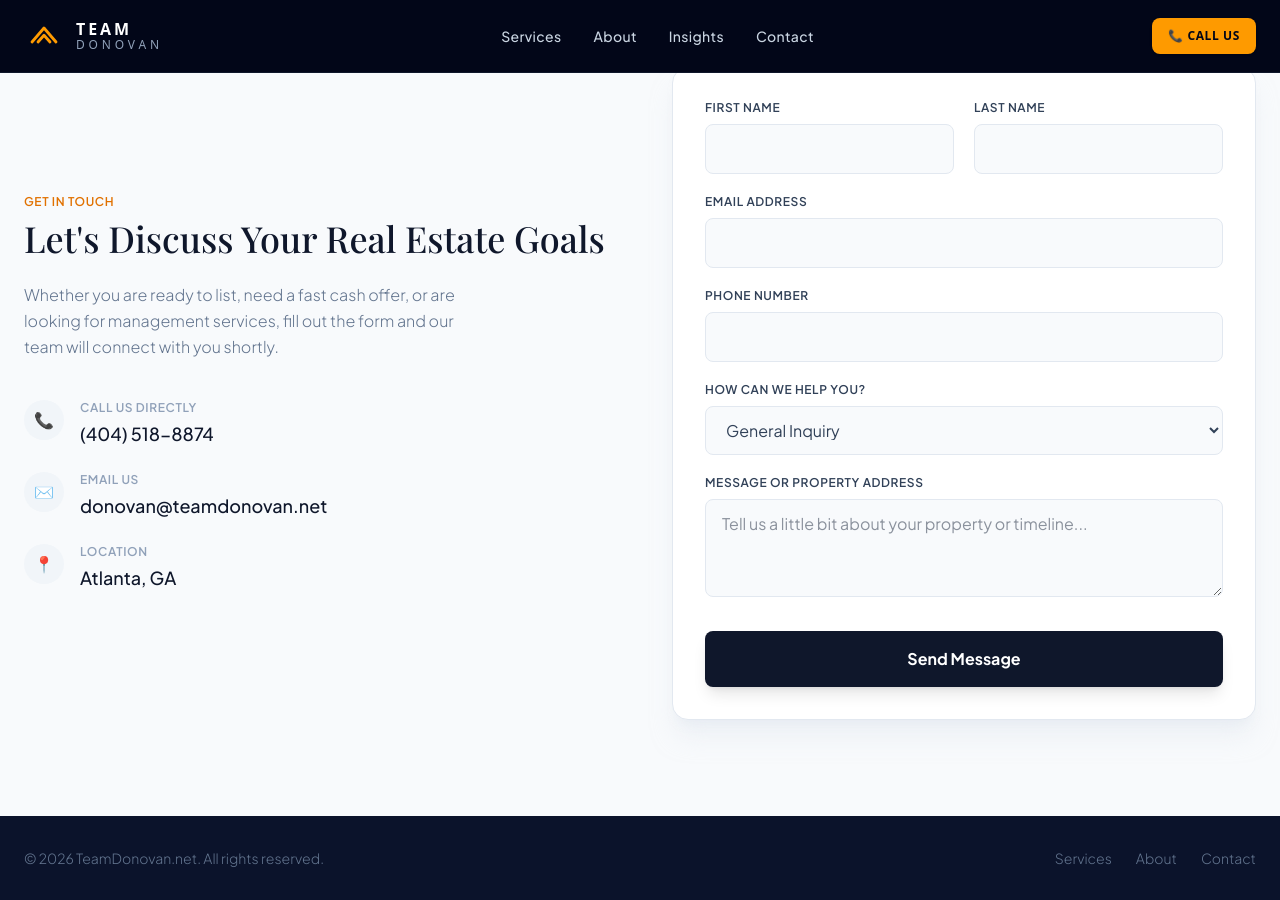
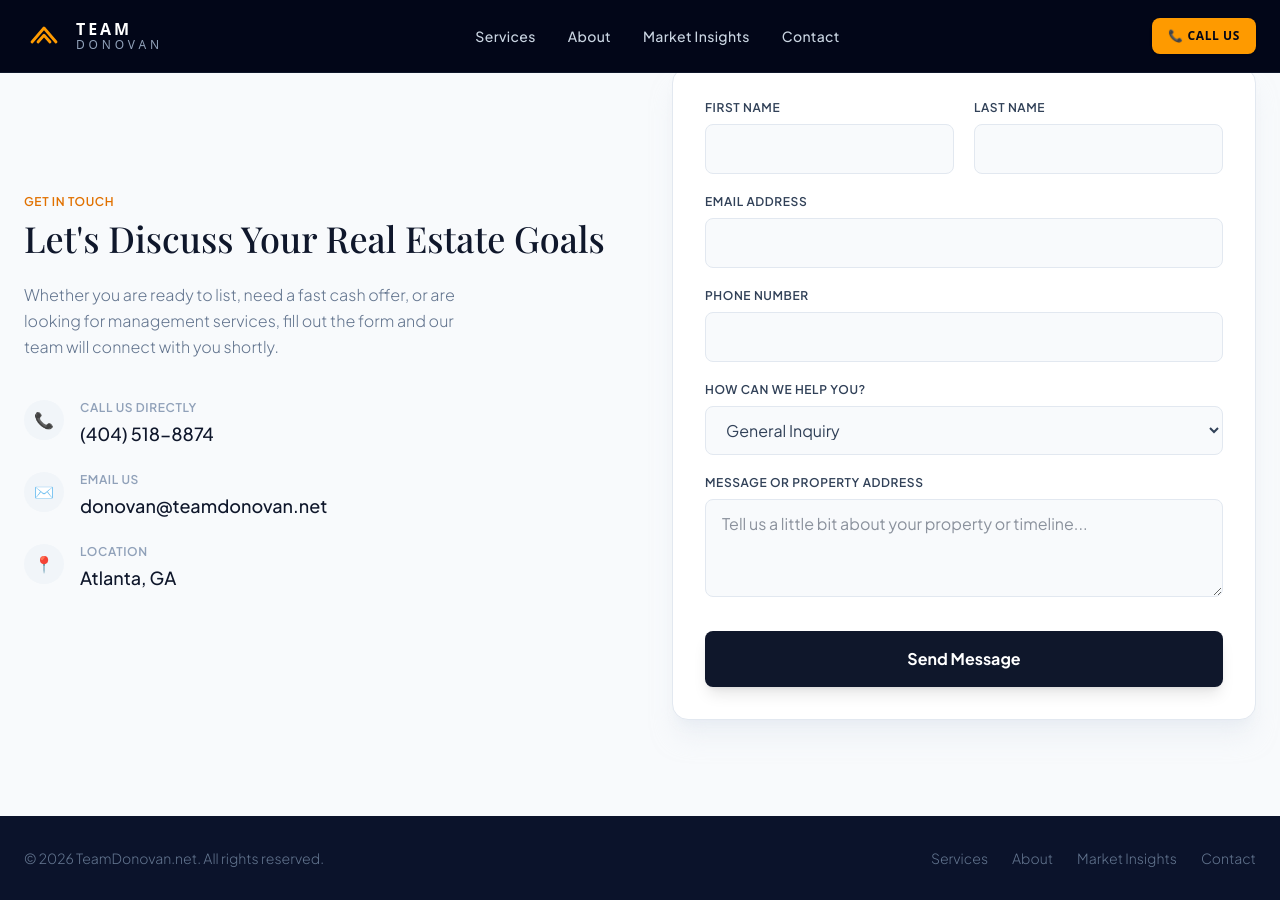
Before and after one commit to teamdonovanre/teamdonovan-website, a Jekyll site: the page index.html, which Jekyll copies as it is, in a window 1280 px wide and 900 px high, scrolled down 2248 px. Built offline with Jekyll 4.4.1, drawn with Linux system fonts in a browser that asks for light colours; some web fonts are replaced.

Commit message:
Rename 'Insights' link to 'Market Insights'

```diff
--- a/index.html
+++ b/index.html
@@ -42,7 +42,7 @@
             <div class="hidden md:flex items-center gap-8 text-sm font-medium tracking-wide">
                 <a href="/#services" class="text-slate-300 hover:text-amber-500 transition">Services</a>
                 <a href="/#about" class="text-slate-300 hover:text-amber-500 transition">About</a>
-                <a href="/blog/" class="text-slate-300 hover:text-amber-500 transition">Insights</a>
+                <a href="/blog/" class="text-slate-300 hover:text-amber-500 transition">Market Insights</a>
                 <a href="/#contact" class="text-slate-300 hover:text-amber-500 transition">Contact</a>
             </div>
 
@@ -307,6 +307,7 @@
             <div class="flex gap-6">
                 <a href="#services" class="hover:text-amber-400 transition">Services</a>
                 <a href="#about" class="hover:text-amber-400 transition">About</a>
+                <a href="/blog/" class="hover:text-amber-400 transition">Market Insights</a>
                 <a href="#contact" class="hover:text-amber-400 transition">Contact</a>
             </div>
         </div>
```
